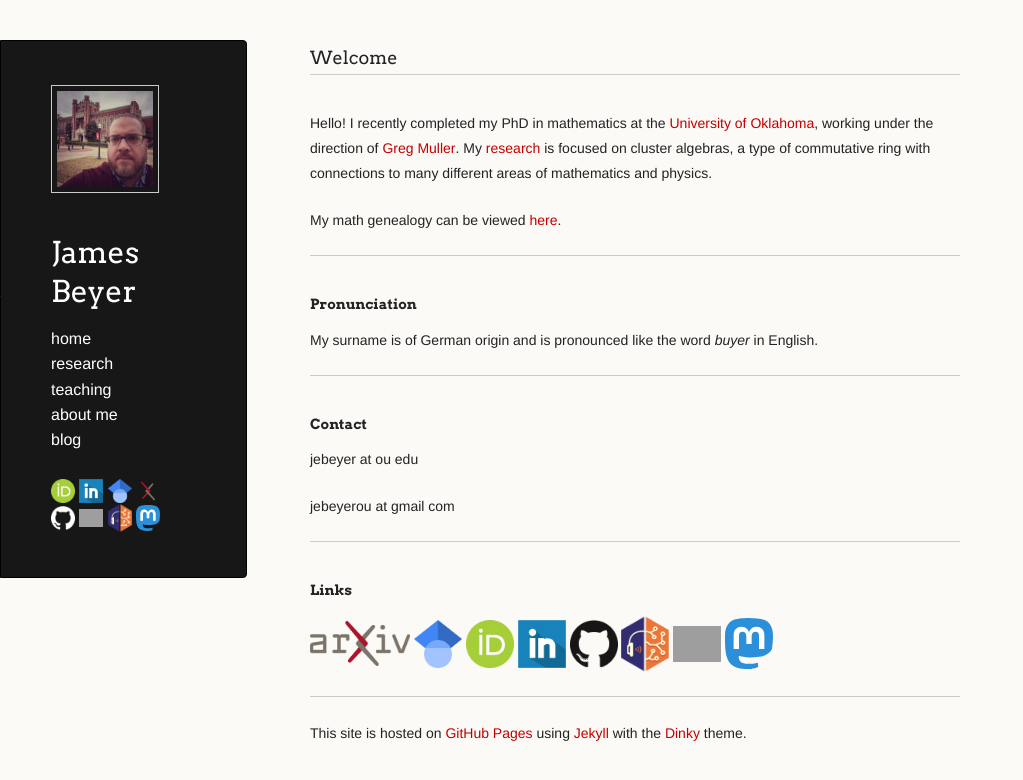
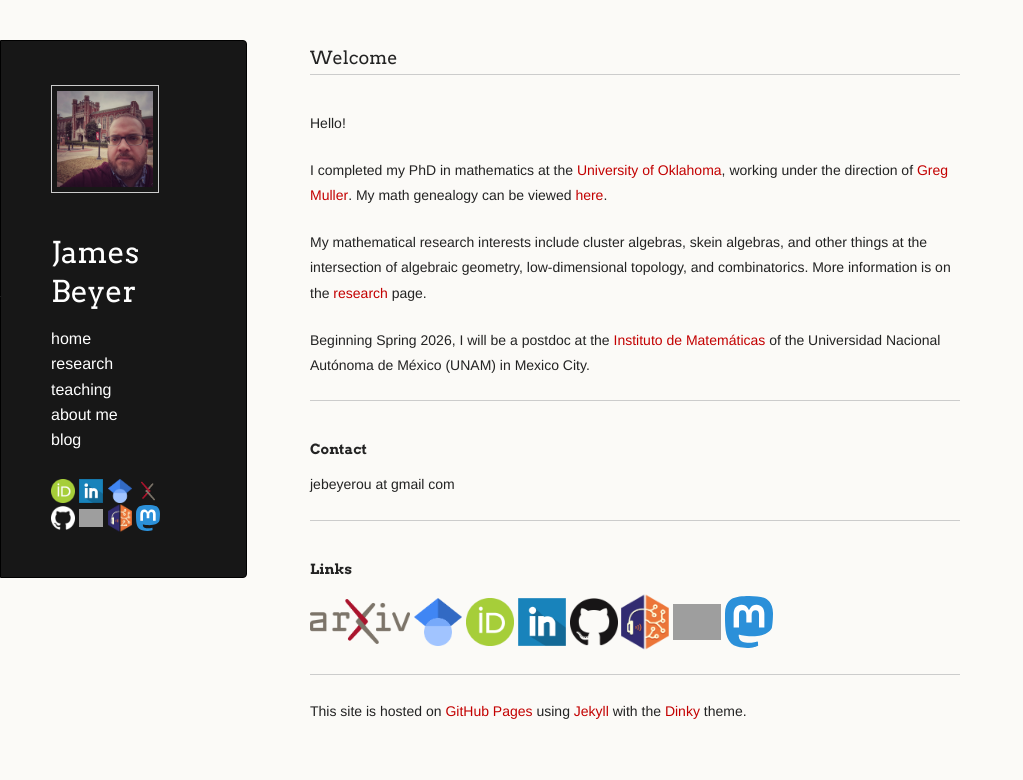
Before and after one commit to jebeyer/jebeyer.github.io, a Jekyll site: the page built from index.md, in a window 1280 px wide. Shown: the top 780 px of the page, without its empty margins (0-1023 px from the left). Built offline with Jekyll 4.4.1, drawn with Linux system fonts in a browser that asks for light colours; a script that is not in the unit is left out; our own code applies the rules of GitHub Pages for plain Markdown files; grey boxes are pictures that could not be loaded.

Commit message:
Update index.md

```diff
--- a/index.md
+++ b/index.md
@@ -5,21 +5,17 @@ layout: default
 ### Welcome
 
 <br/>
-Hello! I recently completed my PhD in mathematics at the [University of Oklahoma](https://math.ou.edu/), working under the direction of [Greg Muller](https://math.ou.edu/~gmuller/). My [research](./research.html) is focused on cluster algebras, a type of commutative ring with connections to many different areas of mathematics and physics.
+Hello!
 
-My math genealogy can be viewed [here](./2025/06/18/math-genealogy.html).
+I completed my PhD in mathematics at the [University of Oklahoma](https://math.ou.edu/), working under the direction of [Greg Muller](https://math.ou.edu/~gmuller/). My math genealogy can be viewed [here](./2025/06/18/math-genealogy.html).
 
----
+My mathematical research interests include cluster algebras, skein algebras, and other things at the intersection of algebraic geometry, low-dimensional topology, and combinatorics. More information is on the [research](./research.html) page.
 
-#### Pronunciation
-
-My surname is of German origin and is pronounced like the word *buyer* in English.
+Beginning Spring 2026, I will be a postdoc at the [Instituto de Matemáticas](https://www.matem.unam.mx/) of the Universidad Nacional Autónoma de México (UNAM) in Mexico City.
 
 ---
 
 #### Contact
-
-jebeyer at ou edu
 
 jebeyerou at gmail com
 
```
